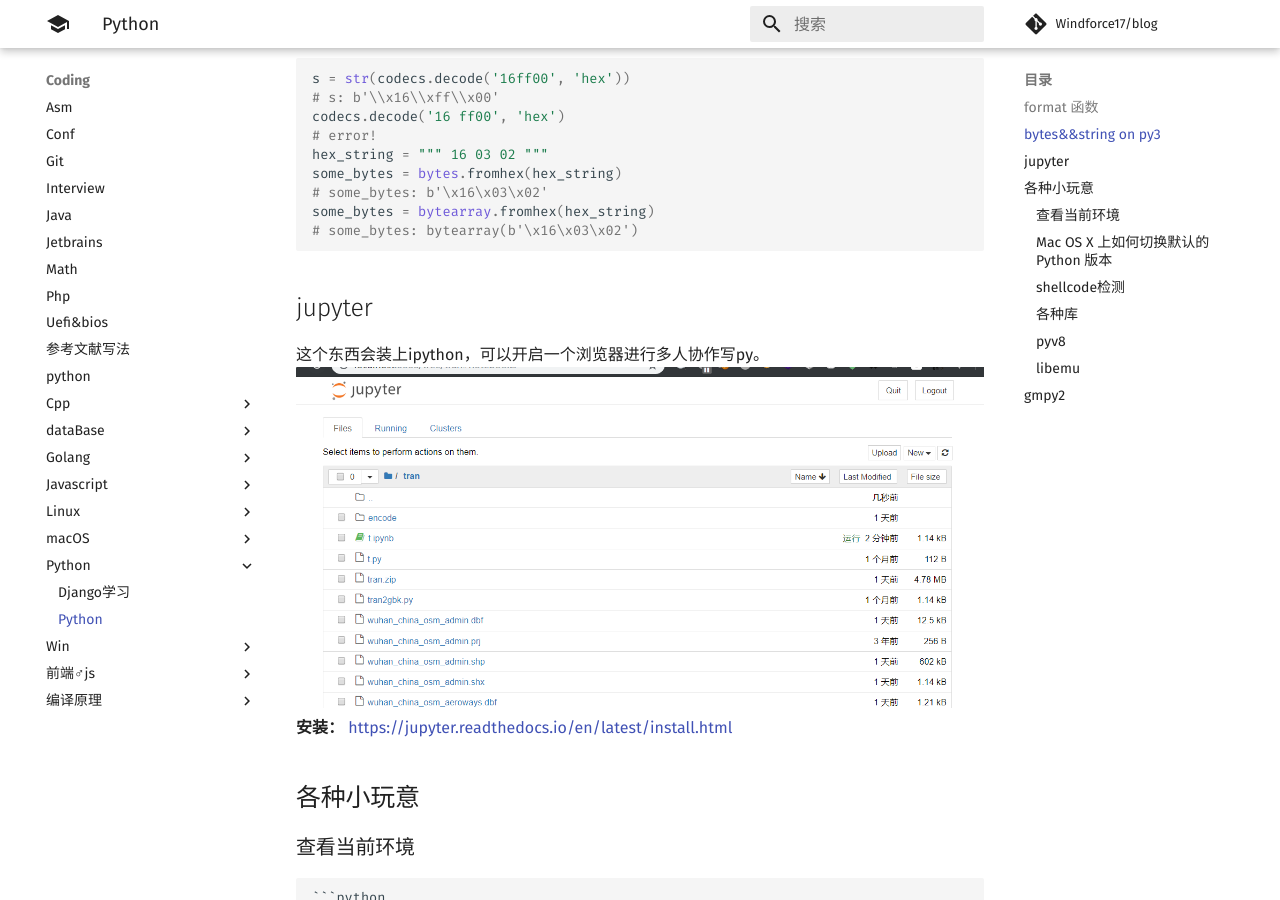
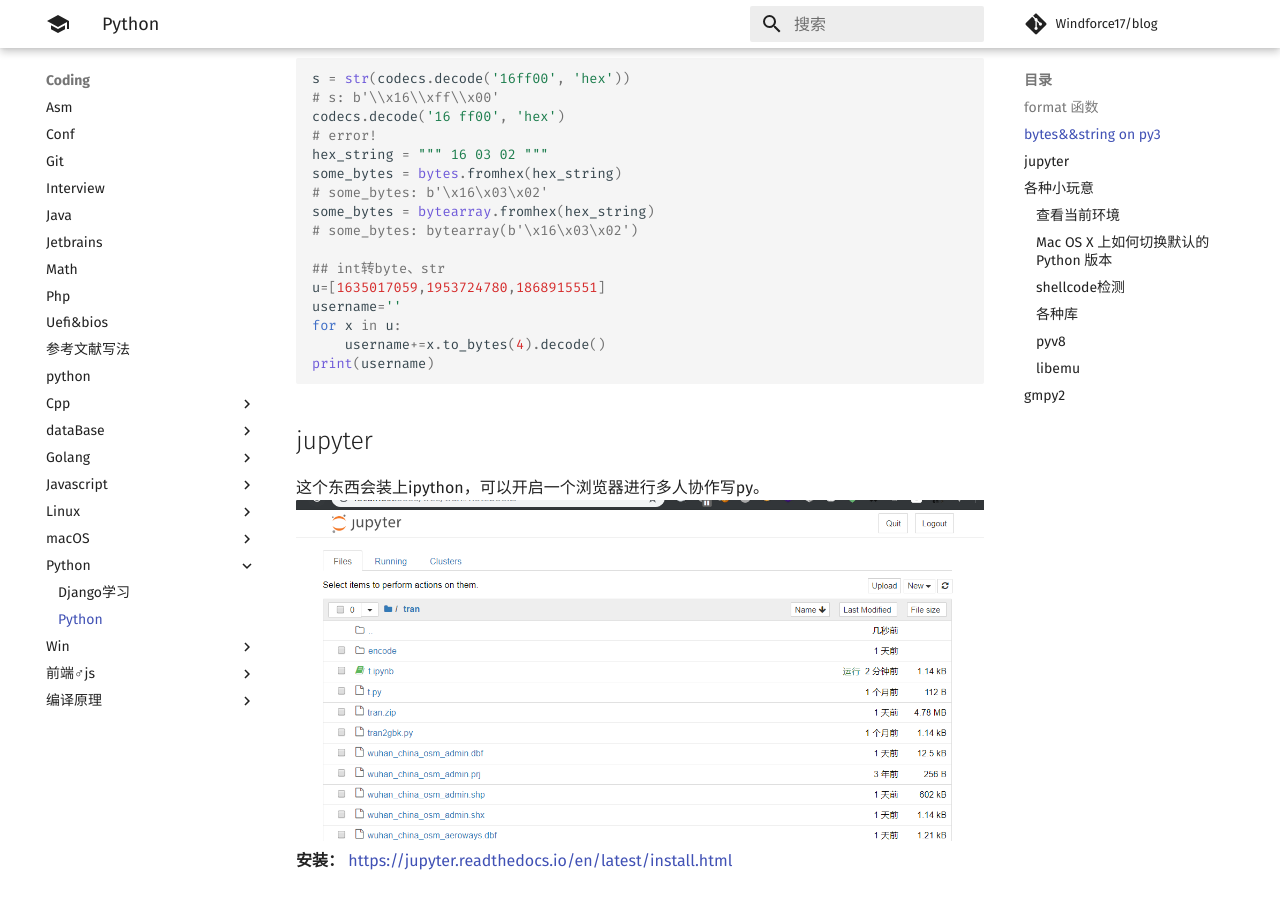
Before and after one commit to Windforce17/blog, an MkDocs documentation site: the page built from docs/coding/python/python.md, in a window 1280 px wide and 900 px high, scrolled down 714 px. Built offline with MkDocs 1.6.1 and Material for MkDocs 9.7.7, drawn with Linux system fonts in a browser that asks for light colours; comment, search, counter and statistics services are not loaded.

Commit message:
[coding/py] add int to byte

````diff
--- a/docs/coding/python/python.md
+++ b/docs/coding/python/python.md
@@ -33,7 +33,14 @@
 some_bytes = bytearray.fromhex(hex_string)
 # some_bytes: bytearray(b'\x16\x03\x02')
 
+## int转byte、str
+u=[1635017059,1953724780,1868915551]
+username=''
+for x in u:
+    username+=x.to_bytes(4).decode()
+print(username)
 ```
+
 
 ## jupyter
 这个东西会装上ipython，可以开启一个浏览器进行多人协作写py。
@@ -52,10 +59,15 @@
 https://www.zhihu.com/question/30941329
 
 ### shellcode检测
+
 pylibemu
+
 ### 各种库
+
 1. distorm3 反编译引擎 pip安装
+
 ### pyv8
+
 js处理，google出品，macos安装
 
 [](https://github.com/emmetio/pyv8-binaries/)
@@ -67,6 +79,7 @@
 ```
 
 ### libemu
+
 shellcode 检测工具  preepdf依赖之一
 https://github.com/buffer/libemu
 aclocal
@@ -77,5 +90,6 @@
 
 
 ## gmpy2
+
 大数计算的优化lib
 apt install python-gmpy2
````
